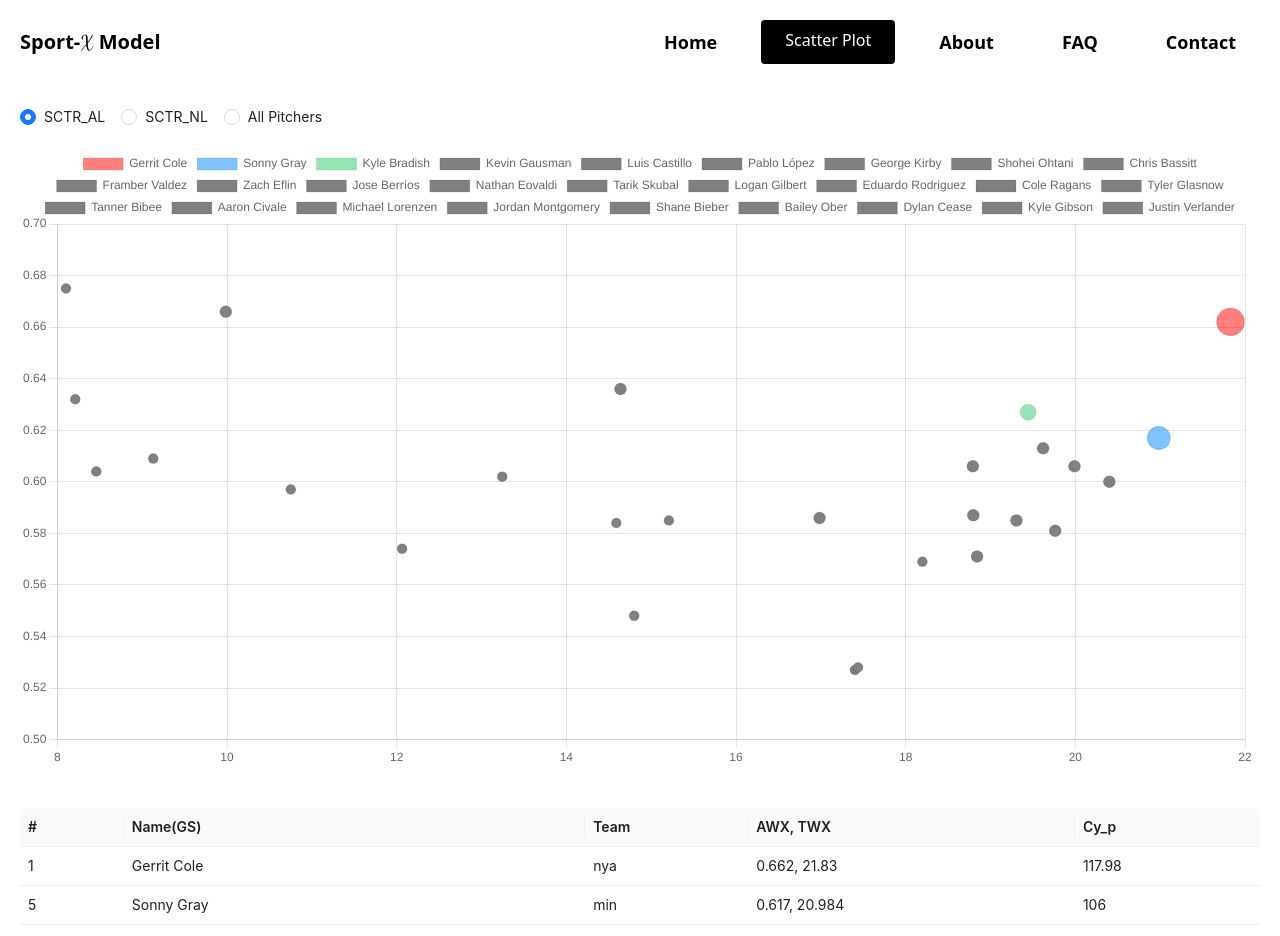
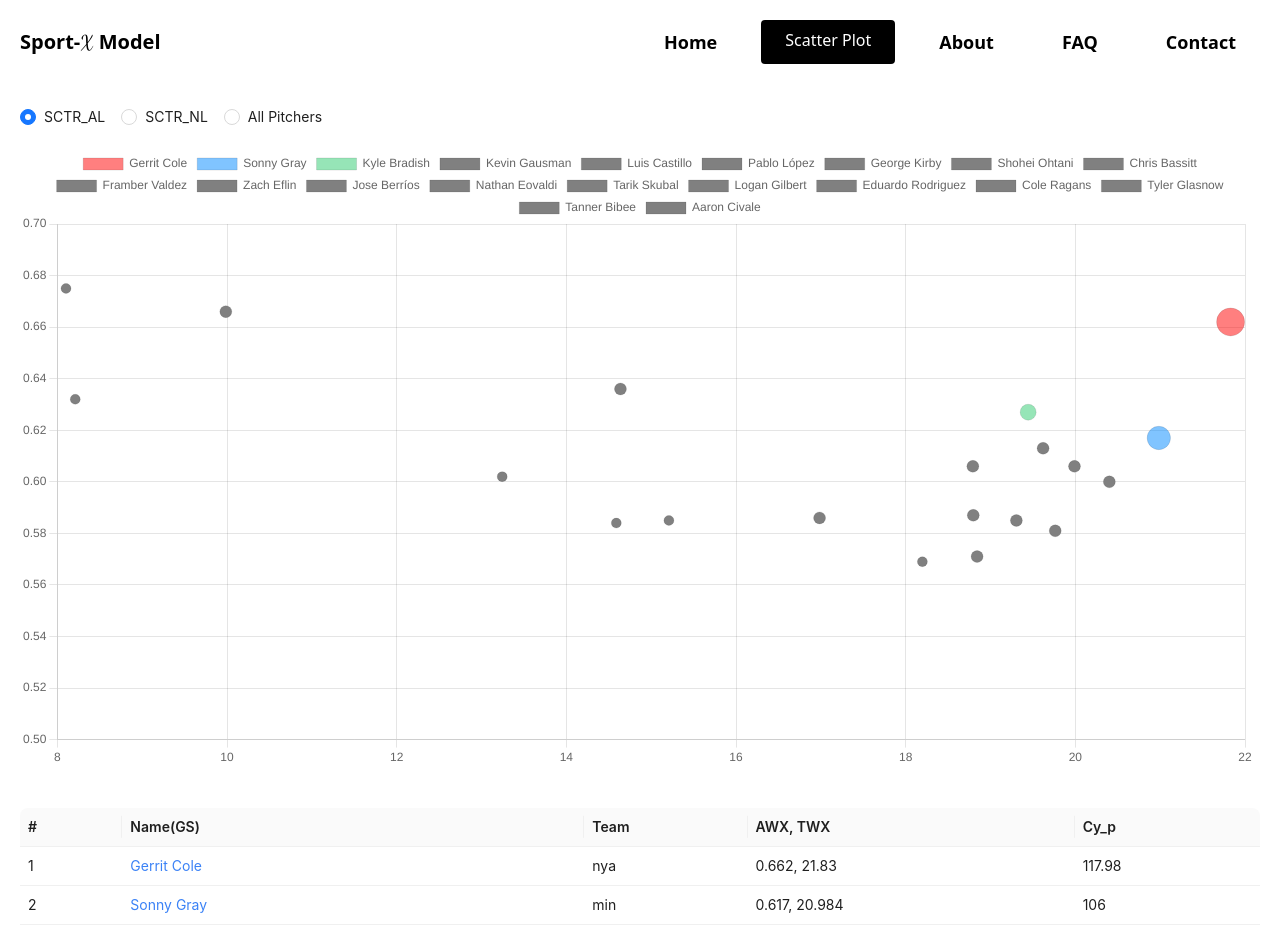
Before and after one commit to faysalewucse/sport-x, a React (Vite) app: page /scatterplot in a window 1280 px wide. Shown: the top 936 px of the page. Built offline with nearby package versions, Linux system fonts and the light colour scheme.

Commit message:
add category and table color

```diff
--- a/src/pages/ScatterPlot.jsx
+++ b/src/pages/ScatterPlot.jsx
@@ -7,10 +7,9 @@ import {
 } from "chart.js";
 import { Bubble } from "react-chartjs-2";
 import { gamesData } from "../data/data";
-import { Button, Radio, Table } from "antd";
+import { Radio, Select, Table } from "antd";
 import { useState } from "react";
 import { useNavigate } from "react-router-dom";
-import { BsChevronLeft, BsChevronRight } from "react-icons/bs";
 
 ChartJS.register(LinearScale, PointElement, Tooltip, Legend);
 
@@ -25,32 +24,16 @@ const options = {
 
 const ScatterPlot = () => {
   const navigate = useNavigate();
-
-  const [index, setIndex] = useState(1);
-
-  const colors = [
-    "red",
-    "green",
-    "blue",
-    "yellow",
-    "purple",
-    "orange",
-    "pink",
-    "brown",
-    "cyan",
-    "magenta",
-    "lime",
-    "teal",
-    "violet",
-    "indigo",
-    "gold",
-    "silver",
-    "black",
-  ];
+  const itemsPerPage = 20; // Number of items per page
 
   const [selectedValue, setSelectedValue] = useState("AL_yes");
+  const [selectedCategory, setSelectedCategory] = useState("1");
   const onChange = (e) => {
     setSelectedValue(e.target.value);
+  };
+
+  const handleChange = (category) => {
+    setSelectedCategory(category);
   };
 
   const allData = gamesData
@@ -71,8 +54,12 @@ const ScatterPlot = () => {
               : data.sctr_arr[1] === 3
               ? "rgba(46, 204, 113, 0.5)"
               : "gray"
-            : i < index * 10 && i >= (index - 1) * 10
-            ? colors[index - 1]
+            : i >= 0 && i <= 19
+            ? "rgba(65, 105, 225, 1)"
+            : i >= 20 && i <= 39
+            ? "red"
+            : i >= 40 && i <= 59
+            ? "yellow"
             : "gray",
         data: [
           {
@@ -92,22 +79,42 @@ const ScatterPlot = () => {
     })
     .filter((data) => data !== null);
 
+  const selectedCategoryData = allData.slice(
+    (selectedCategory - 1) * itemsPerPage,
+    selectedCategory * itemsPerPage
+  );
+
   const data = {
     labels: "Player Data",
-    datasets: allData,
+    datasets:
+      selectedValue === "all" ? selectedCategoryData : allData.slice(0, 20),
   };
 
   const tableData = gamesData
 
-    .map((data, index) => {
+    .map((data, i) => {
       if (selectedValue !== "all" && data.sctr_arr[0] !== selectedValue) {
         return null;
       }
 
       return {
         id: data._id["$oid"],
-        serial: index + 1,
-        name: data.sp_name,
+        serial: selectedValue === "all" ? data.sctr_arr[3] : data.sctr_arr[1],
+        name: (
+          <div
+            className={`${
+              i >= 0 && i <= 19
+                ? "text-blue-500"
+                : i >= 20 && i <= 39
+                ? "text-red-500"
+                : i >= 40 && i <= 59
+                ? "text-yellow-500"
+                : "text-gray-500"
+            }`}
+          >
+            {data.sp_name}
+          </div>
+        ),
         team: data.team,
         awx_twx: `${data.awx}, ${data.twx}`,
         cy_p: data.cy_p,
@@ -143,6 +150,25 @@ const ScatterPlot = () => {
     },
   ];
 
+  const categories = [
+    {
+      value: "1",
+      label: "Cy Young Worthy",
+    },
+    {
+      value: "2",
+      label: "ALL-Star",
+    },
+    {
+      value: "3",
+      label: "Num 2 Starter",
+    },
+    {
+      value: "4",
+      label: "Num 3 Starter",
+    },
+  ];
+
   return (
     <div className="p-5">
       <Radio.Group className="mb-5" onChange={onChange} value={selectedValue}>
@@ -150,31 +176,17 @@ const ScatterPlot = () => {
         <Radio value="NL_yes">SCTR_NL</Radio>
         <Radio value="all">All Pitchers</Radio>
       </Radio.Group>
+      {selectedValue === "all" && (
+        <Select
+          defaultValue="1"
+          className="w-40"
+          onChange={handleChange}
+          options={categories}
+        />
+      )}
       {/* Scatter Plot */}
       <Bubble options={options} data={data} />
 
-      {/* Pagination Arrow */}
-      {selectedValue === "all" && (
-        <div className="flex justify-center gap-10 my-10">
-          <Button
-            size="large"
-            onClick={() => setIndex(index - 1)}
-            disabled={index === 1}
-            className={`flex items-center gap-2`}
-          >
-            <BsChevronLeft /> Lower 10
-          </Button>
-          <Button
-            size="large"
-            onClick={() => setIndex(index + 1)}
-            disabled={index === Math.ceil(gamesData.length / 10)}
-            className="flex items-center gap-2"
-          >
-            <BsChevronRight />
-            Higher 10
-          </Button>
-        </div>
-      )}
       {/* Table */}
       <Table
         size="small"
```
